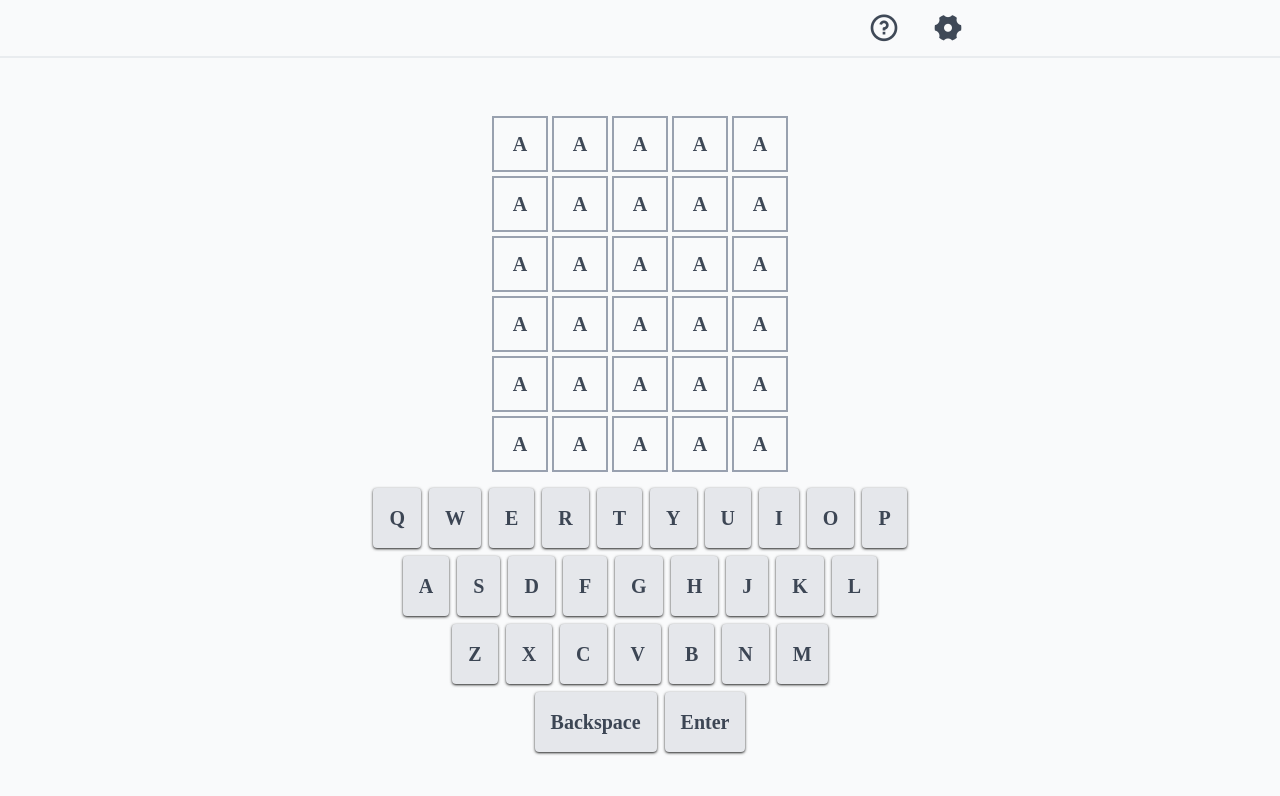
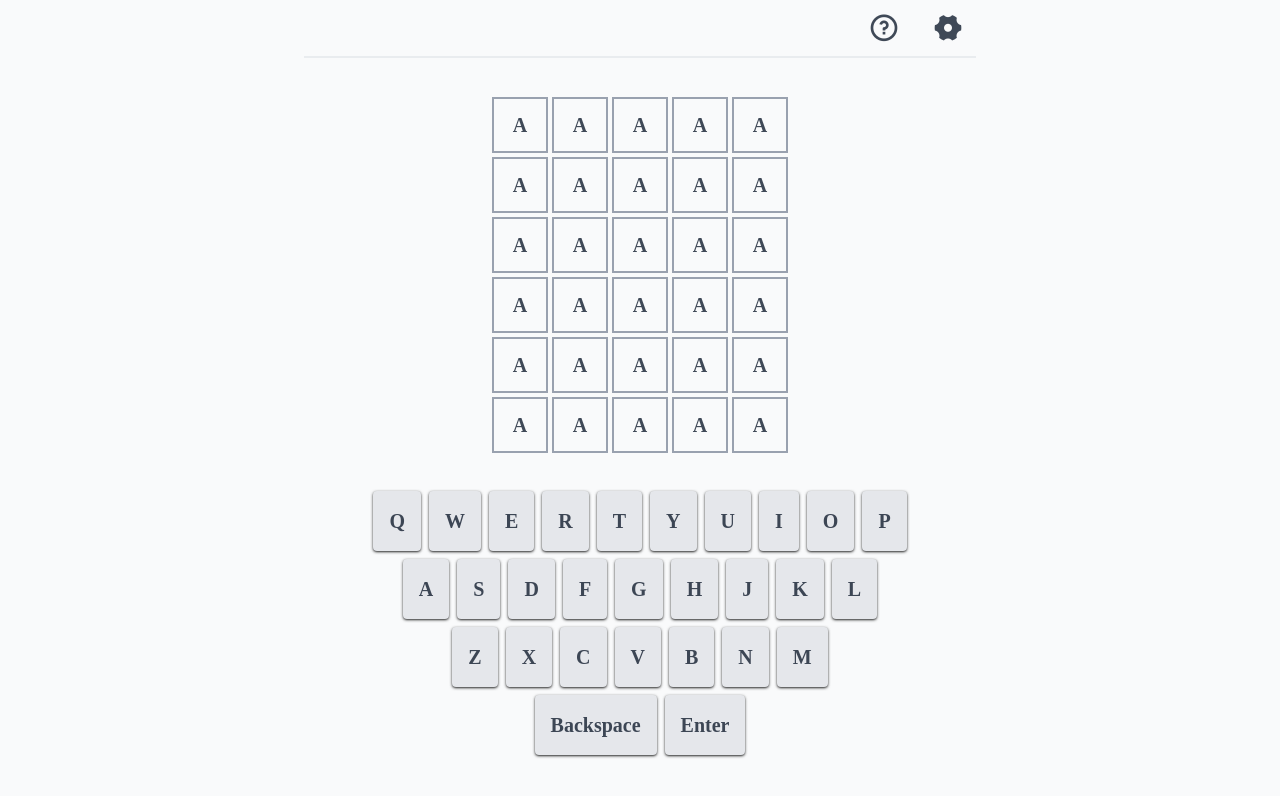
Before and after one commit to programmingenjoyer219/wordle-v2, a SvelteKit app: page / in a window 1280 px wide. Shown: the top 796 px of the page. Built offline with nearby package versions, Linux system fonts and the light colour scheme.

Commit message:
make app layout a bit more responsive for various screen sizes

```diff
--- a/src/app.html
+++ b/src/app.html
@@ -8,7 +8,7 @@
 	</head>
 	<body
 		data-sveltekit-preload-data="hover"
-		class="font-roboto-mono min-h-dvh bg-gray-50 text-gray-800/85 dark:bg-gray-950/90 dark:text-gray-200"
+		class="font-roboto-mono bg-gray-50 text-gray-800/85 dark:bg-gray-950/90 dark:text-gray-200"
 	>
 		<div style="display: contents">%sveltekit.body%</div>
 	</body>
--- a/src/lib/components/Header.svelte
+++ b/src/lib/components/Header.svelte
@@ -3,8 +3,8 @@
 	import AppSettings from '$lib/features/settings/AppSettings.svelte';
 </script>
 
-<header class="border-b-2 border-gray-200/75 dark:border-gray-600/75">
-	<div class="mx-auto flex max-w-2xl items-center justify-end gap-2">
+<header class="mb-2 border-b-2 border-gray-200/75 dark:border-gray-600/75">
+	<div class="flex items-center justify-end gap-2">
 		<HowToPlay />
 		<AppSettings />
 	</div>
--- a/src/lib/features/keyboard/Keyboard.svelte
+++ b/src/lib/features/keyboard/Keyboard.svelte
@@ -8,7 +8,7 @@
 	];
 </script>
 
-<section>
+<section class="mb-2">
 	<div class="grid grid-rows-3 gap-2">
 		{#each KEYBOARD_LAYOUT as keyboardRow, rowIdx (rowIdx)}
 			<div class="flex justify-center gap-1 sm:gap-2">
--- a/src/lib/features/word-grid/WordGrid.svelte
+++ b/src/lib/features/word-grid/WordGrid.svelte
@@ -4,7 +4,7 @@
 	const GRID_SIZE: 'sm' | 'md' | 'lg' = 'md';
 </script>
 
-<section class="mb-4">
+<section class="mb-2">
 	<div
 		class={[
 			'grid place-content-center gap-1',
--- a/src/routes/+layout.svelte
+++ b/src/routes/+layout.svelte
@@ -6,13 +6,27 @@
 	let { children } = $props();
 </script>
 
-<Header />
-<main class="mx-auto my-2 flex max-w-2xl flex-col items-center justify-center">
-	{@render children()}
-</main>
+<div class="container mx-auto min-h-dvh max-w-2xl">
+	<Header />
+	<main class="mb-2 flex flex-col justify-evenly">
+		{@render children()}
+	</main>
+</div>
 
 <style>
-	main {
-		min-height: calc(100dvh - 4rem);
+	@media (width <= 40rem) {
+		@media (height >= 625px) {
+			main {
+				height: calc(100dvh - 4.5rem);
+			}
+		}
+	}
+
+	@media (width >= 40rem) {
+		@media (height >= 705px) {
+			main {
+				height: calc(100dvh - 4.5rem);
+			}
+		}
 	}
 </style>
```
